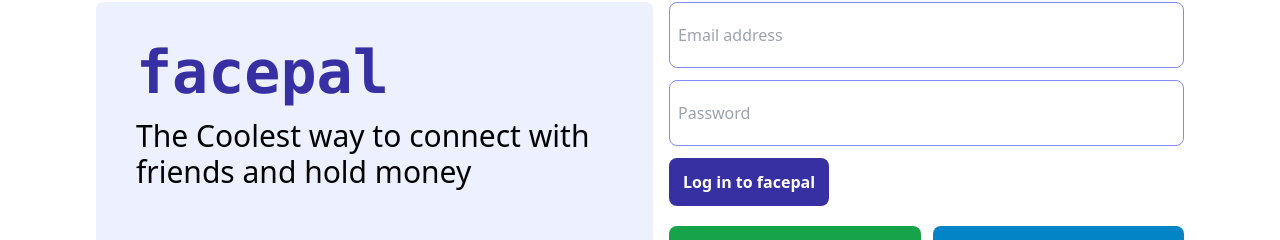
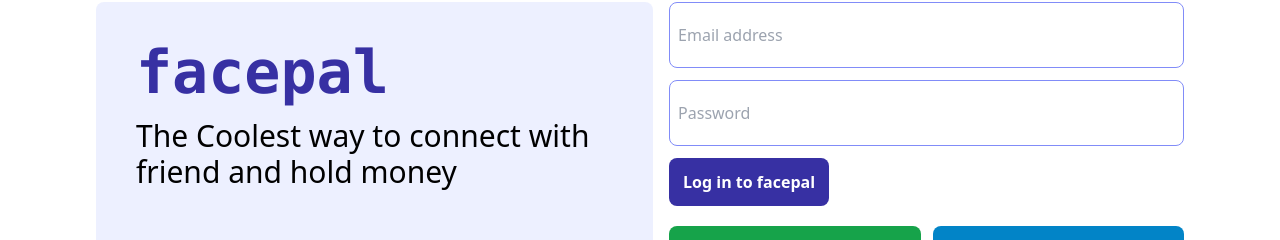
Before and after one commit to obiora198/facep, a Next.js app: page / in a window 1280 px wide. Shown: the part 158-398 px from the top of the page. Built offline with nearby package versions, Linux system fonts and the light colour scheme.

Commit message:
edit index.js

```diff
--- a/pages/index.js
+++ b/pages/index.js
@@ -25,7 +25,7 @@ export default function Home() {
         <div className="w-full flex flex-col sm:flex-row justify-center items-center gap-4 px-8 sm:px-10 lg:px-24">
             <div className="w-full sm:min-h-[480px] bg-indigo-300/20 py-6 sm:py-10 px-[40px] rounded-lg">
                 <h1 className="text-indigo-800 text-4xl sm:text-6xl font-mono font-bold">facepal</h1>
-                <h2 className="text-2xl sm:text-3xl mt-4">The Coolest way to connect with friends and hold money</h2>
+                <h2 className="text-2xl sm:text-3xl mt-4">The Coolest way to connect with friend and hold money</h2>
             </div>
             <div className="w-full sm:min-h-[480px] flex flex-col gap-5">
                 <form className="flex flex-col gap-3">
```
